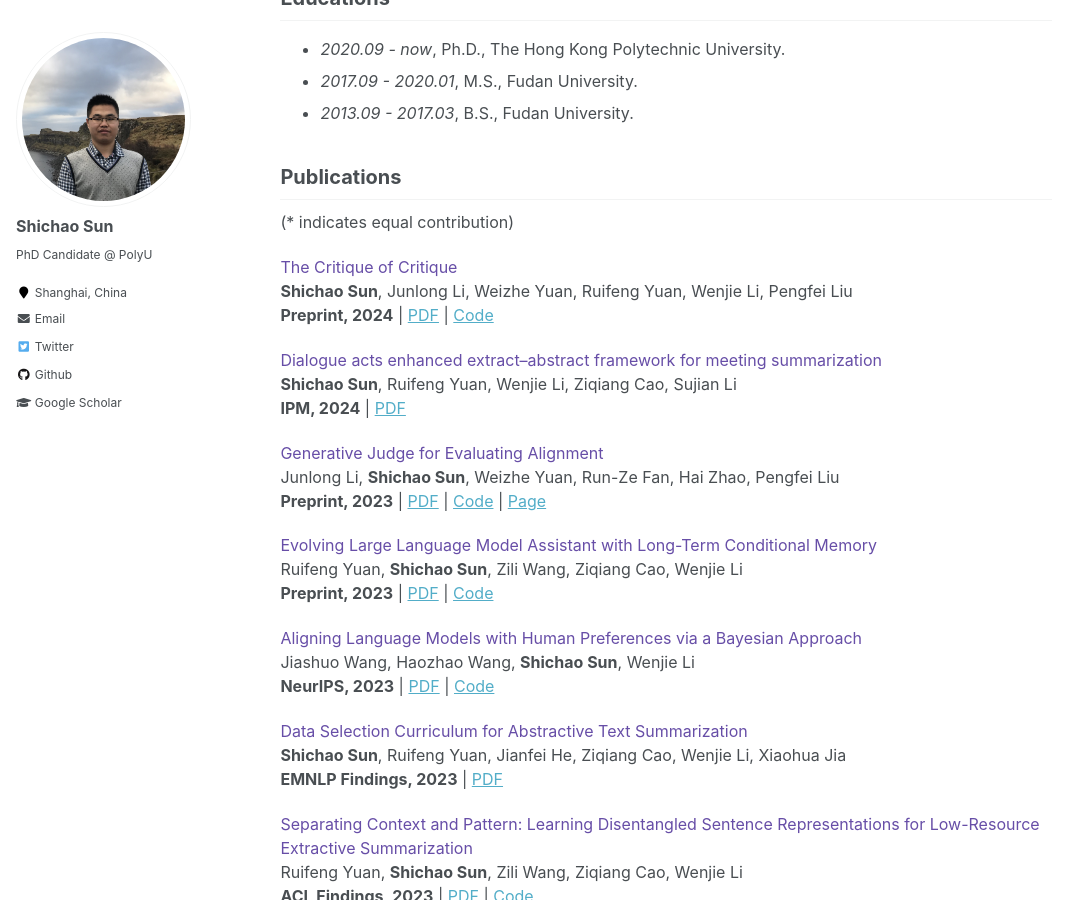
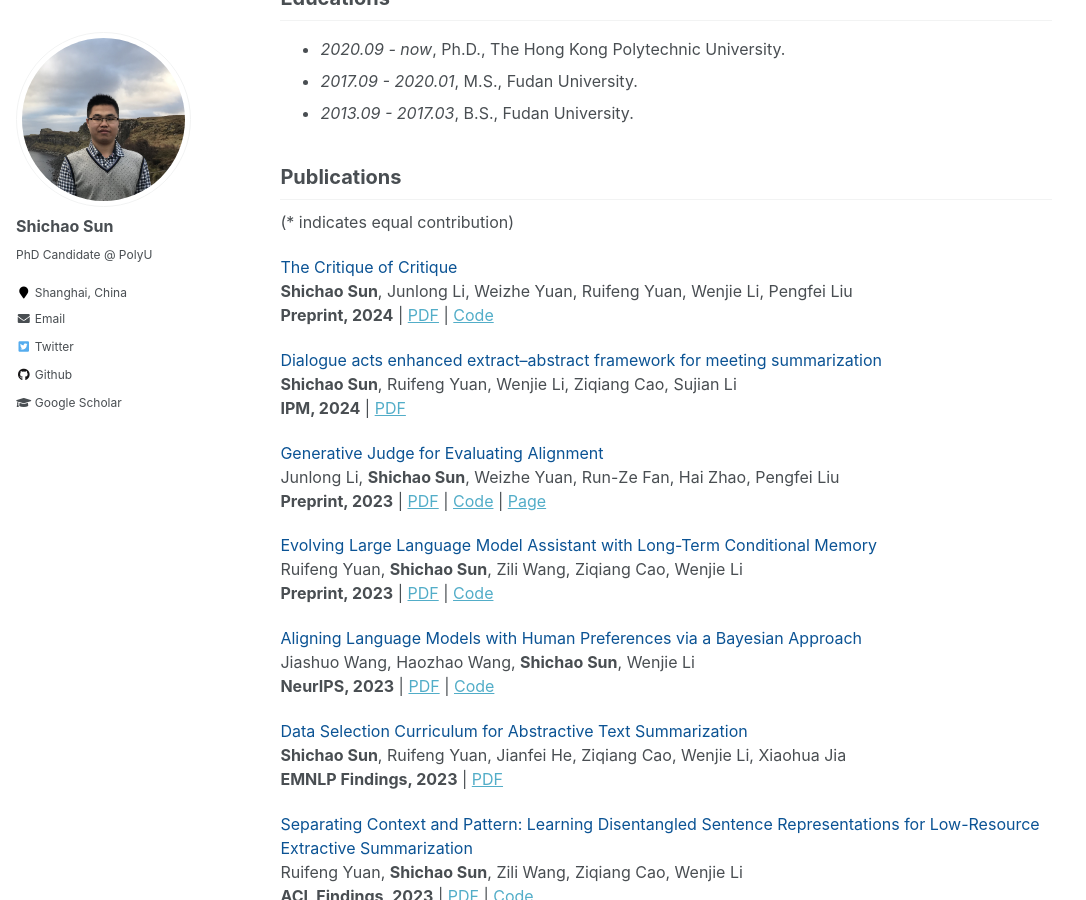
Before and after one commit to ShichaoSun/ShichaoSun.github.io, a Jekyll site: the page built from _pages/about.md, in a window 1280 px wide and 900 px high, scrolled down 406 px. Shown: the whole window, without its empty margins (0-1086 px from the left). Built offline with Jekyll 4.4.1, drawn with Linux system fonts in a browser that asks for light colours.

Commit message:
change font color

```diff
--- a/_pages/about.md
+++ b/_pages/about.md
@@ -30,91 +30,91 @@
 (* indicates equal contribution)
 
 <div class='paper-box-text' markdown="1">
-<font color="#674EA7">The Critique of Critique
+<font color="#0B5394">The Critique of Critique
 </font>
 **Shichao Sun**, Junlong Li, Weizhe Yuan, Ruifeng Yuan, Wenjie Li, Pengfei Liu\\
 **Preprint, 2024** |  [PDF](https://arxiv.org/abs/2401.04518) | [Code](https://github.com/GAIR-NLP/MetaCritique)
 </div>
 
 <div class='paper-box-text' markdown="1">
-<font color="#674EA7">Dialogue acts enhanced extract–abstract framework for meeting summarization
+<font color="#0B5394">Dialogue acts enhanced extract–abstract framework for meeting summarization
 </font>
 **Shichao Sun**, Ruifeng Yuan, Wenjie Li, Ziqiang Cao, Sujian Li\\
 **IPM, 2024** |  [PDF](https://www.sciencedirect.com/science/article/abs/pii/S0306457323003722)
 </div>
 
 <div class='paper-box-text' markdown="1">
-<font color="#674EA7">Generative Judge for Evaluating Alignment
+<font color="#0B5394">Generative Judge for Evaluating Alignment
 </font>
 Junlong Li, **Shichao Sun**, Weizhe Yuan, Run-Ze Fan, Hai Zhao, Pengfei Liu \\
 **Preprint, 2023** |  [PDF](https://arxiv.org/abs/2310.05470) | [Code](https://github.com/GAIR-NLP/auto-j) | [Page](https://gair-nlp.github.io/auto-j/)
 </div>
 
 <div class='paper-box-text' markdown="1">
-<font color="#674EA7">Evolving Large Language Model Assistant with Long-Term Conditional Memory
+<font color="#0B5394">Evolving Large Language Model Assistant with Long-Term Conditional Memory
 </font>
 Ruifeng Yuan, **Shichao Sun**, Zili Wang, Ziqiang Cao, Wenjie Li\\
 **Preprint, 2023** |  [PDF](https://arxiv.org/abs/2312.17257) | [Code](https://github.com/RuifengYuan/Evolving-LLM-Assistant-with-Long-Term-Conditional-Memory)
 </div>
 
 <div class='paper-box-text' markdown="1">
-<font color="#674EA7">Aligning Language Models with Human Preferences via a Bayesian Approach
+<font color="#0B5394">Aligning Language Models with Human Preferences via a Bayesian Approach
 </font>
 Jiashuo Wang, Haozhao Wang, **Shichao Sun**, Wenjie Li\\
 **NeurIPS, 2023** |  [PDF](https://arxiv.org/abs/2310.05782) | [Code](https://github.com/wangjs9/aligned-dpm)
 </div>
 
 <div class='paper-box-text' markdown="1">
-<font color="#674EA7">Data Selection Curriculum for Abstractive Text Summarization
+<font color="#0B5394">Data Selection Curriculum for Abstractive Text Summarization
 </font>
 **Shichao Sun**, Ruifeng Yuan, Jianfei He, Ziqiang Cao, Wenjie Li, Xiaohua Jia\\
 **EMNLP Findings, 2023** |  [PDF](https://aclanthology.org/2023.findings-emnlp.537/)
 </div>
 
 <div class='paper-box-text' markdown="1">
-<font color="#674EA7">Separating Context and Pattern: Learning Disentangled Sentence Representations for Low-Resource Extractive Summarization
+<font color="#0B5394">Separating Context and Pattern: Learning Disentangled Sentence Representations for Low-Resource Extractive Summarization
 </font>
 Ruifeng Yuan, **Shichao Sun**, Zili Wang, Ziqiang Cao, Wenjie Li\\
 **ACL Findings, 2023** |  [PDF](https://aclanthology.org/2023.findings-acl.479/) | [Code](https://github.com/RuifengYuan/Distangled-Ext-Sum)
 </div>
 
 <div class='paper-box-text' markdown="1">
-<font color="#674EA7">Improving Sentence Similarity Estimation for Unsupervised Extractive Summarization
+<font color="#0B5394">Improving Sentence Similarity Estimation for Unsupervised Extractive Summarization
 </font>
 **Shichao Sun**, Ruifeng Yuan, Wenjie Li, Sujian Li \\
 **ICASSP, 2023** |  [PDF](https://ieeexplore.ieee.org/abstract/document/10096137/) | [Code](https://github.com/ShichaoSun/SS4Sum)
 </div>
 
 <div class='paper-box-text' markdown="1">
-<font color="#674EA7">Empirical Analysis of Beam Search Curse and Search Errors with Model Errors in Neural Machine Translation
+<font color="#0B5394">Empirical Analysis of Beam Search Curse and Search Errors with Model Errors in Neural Machine Translation
 </font>
 Jianfei He, **Shichao Sun**, Xiaohua Jia, Wenjie Li \\
 **EAMT, 2023** |  [PDF](https://aclanthology.org/2023.eamt-1.10/)
 </div>
 
 <div class='paper-box-text' markdown="1">
-<font color="#674EA7">Rethinking the framework constructed by counterfactual functional model
+<font color="#0B5394">Rethinking the framework constructed by counterfactual functional model
 </font>
 Chao Wang, Linfang Liu, **Shichao Sun**, Wei Wang \\
 **Applied Intelligence, 2022** |  [PDF](https://link.springer.com/article/10.1007/s10489-022-03161-8)
 </div>
 
 <div class='paper-box-text' markdown="1">
-<font color="#674EA7">Alleviating Exposure Bias via Contrastive Learning for Abstractive Text Summarization
+<font color="#0B5394">Alleviating Exposure Bias via Contrastive Learning for Abstractive Text Summarization
 </font>
 **Shichao Sun**, Wenjie Li \\
 **arXiv, 2021** |  [PDF](https://arxiv.org/abs/2108.11846) | [Code](https://github.com/ShichaoSun/ConAbsSum)
 </div>
 
 <div class='paper-box-text' markdown="1">
-<font color="#674EA7">A Goal-Driven Tree-Structured Neural Model for Math Word Problems
+<font color="#0B5394">A Goal-Driven Tree-Structured Neural Model for Math Word Problems
 </font>
 Zhipeng Xie\*, **Shichao Sun**\*\\
 **IJCAI, 2019** |  [PDF](https://www.ijcai.org/proceedings/2019/0736.pdf) | [Code](https://github.com/ShichaoSun/math_seq2tree)
 </div>
 
 <div class='paper-box-text' markdown="1">
-<font color="#674EA7">BiLSTM-Based Models for Metaphor Detection
+<font color="#0B5394">BiLSTM-Based Models for Metaphor Detection
 </font>
 **Shichao Sun**, Zhipeng Xie \\
 **NLPCC, 2017** |  [PDF](https://link.springer.com/chapter/10.1007/978-3-319-73618-1_36) | [Code](https://github.com/ShichaoSun/metaphor)
```
